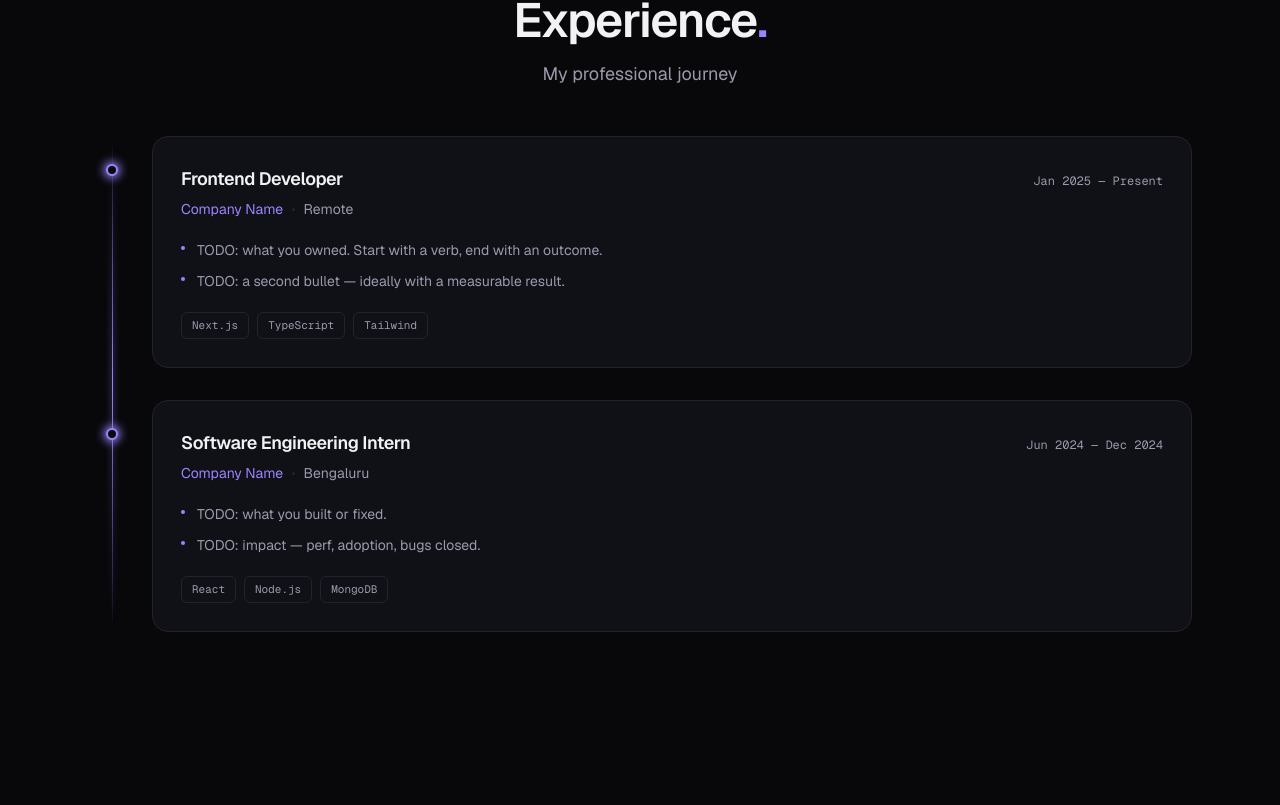
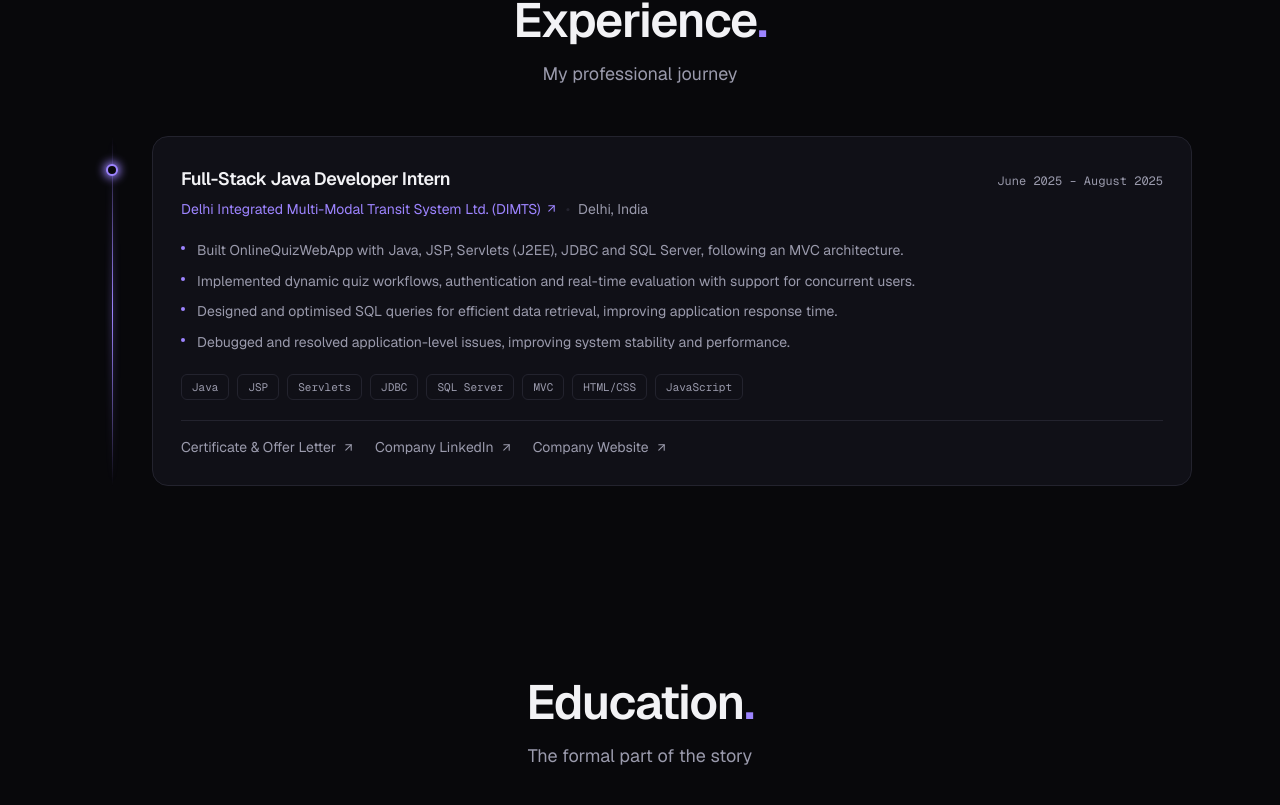
Before and after one commit to SR-Pradhan/Portfolio, a Next.js app in the folder frontend/: page / in a window 1280 px wide. Shown: the part 4195-5000 px from the top of the page. Built offline with nearby package versions, Linux system fonts and the light colour scheme; no server answers.

Commit message:
Add DIMTS internship to Experience with certificate and company links

```diff
--- a/frontend/src/components/sections/Experience.tsx
+++ b/frontend/src/components/sections/Experience.tsx
@@ -74,6 +74,23 @@ export default function Experience() {
                     </li>
                   ))}
                 </ul>
+
+                {job.links && job.links.length > 0 && (
+                  <div className="mt-5 flex flex-wrap items-center gap-x-5 gap-y-2 border-t border-border pt-4 text-sm">
+                    {job.links.map((link) => (
+                      <a
+                        key={link.href}
+                        href={link.href}
+                        target="_blank"
+                        rel="noreferrer"
+                        className="inline-flex items-center gap-1.5 text-muted transition hover:text-accent"
+                      >
+                        {link.label}
+                        <ArrowUpRight size={13} className="shrink-0" />
+                      </a>
+                    ))}
+                  </div>
+                )}
               </article>
             </Reveal>
           </li>
--- a/frontend/src/data/site.ts
+++ b/frontend/src/data/site.ts
@@ -287,31 +287,44 @@ export type Job = {
   period: string;
   points: string[];
   stack: string[];
+  /** Certificates, company pages — rendered as a row of small links. */
+  links?: { label: string; href: string }[];
 };
 
 export const experience: Job[] = [
   {
-    role: "Frontend Developer",
-    company: "Company Name", // TODO
-    companyUrl: "", // optional — adds a link icon next to the name
-    location: "Remote", // TODO
-    period: "Jan 2025 — Present",
+    role: "Full-Stack Java Developer Intern",
+    company: "Delhi Integrated Multi-Modal Transit System Ltd. (DIMTS)",
+    companyUrl: "https://www.dimts.in/",
+    location: "Delhi, India",
+    period: "June 2025 – August 2025",
     points: [
-      "TODO: what you owned. Start with a verb, end with an outcome.",
-      "TODO: a second bullet — ideally with a measurable result.",
+      "Built OnlineQuizWebApp with Java, JSP, Servlets (J2EE), JDBC and SQL Server, following an MVC architecture.",
+      "Implemented dynamic quiz workflows, authentication and real-time evaluation with support for concurrent users.",
+      "Designed and optimised SQL queries for efficient data retrieval, improving application response time.",
+      "Debugged and resolved application-level issues, improving system stability and performance.",
     ],
-    stack: ["Next.js", "TypeScript", "Tailwind"],
-  },
-  {
-    role: "Software Engineering Intern",
-    company: "Company Name", // TODO
-    location: "Bengaluru", // TODO
-    period: "Jun 2024 — Dec 2024",
-    points: [
-      "TODO: what you built or fixed.",
-      "TODO: impact — perf, adoption, bugs closed.",
+    stack: [
+      "Java",
+      "JSP",
+      "Servlets",
+      "JDBC",
+      "SQL Server",
+      "MVC",
+      "HTML/CSS",
+      "JavaScript",
     ],
-    stack: ["React", "Node.js", "MongoDB"],
+    links: [
+      {
+        label: "Certificate & Offer Letter",
+        href: "https://drive.google.com/drive/folders/1IAVSg9aG50B2psxdkm8PVCKVenyIPHcb",
+      },
+      {
+        label: "Company LinkedIn",
+        href: "https://www.linkedin.com/company/dimts-ltd.-a-jv-of-govt.-of-delhi-and-idfc-/posts/?feedView=all",
+      },
+      { label: "Company Website", href: "https://www.dimts.in/" },
+    ],
   },
 ];
 
```
